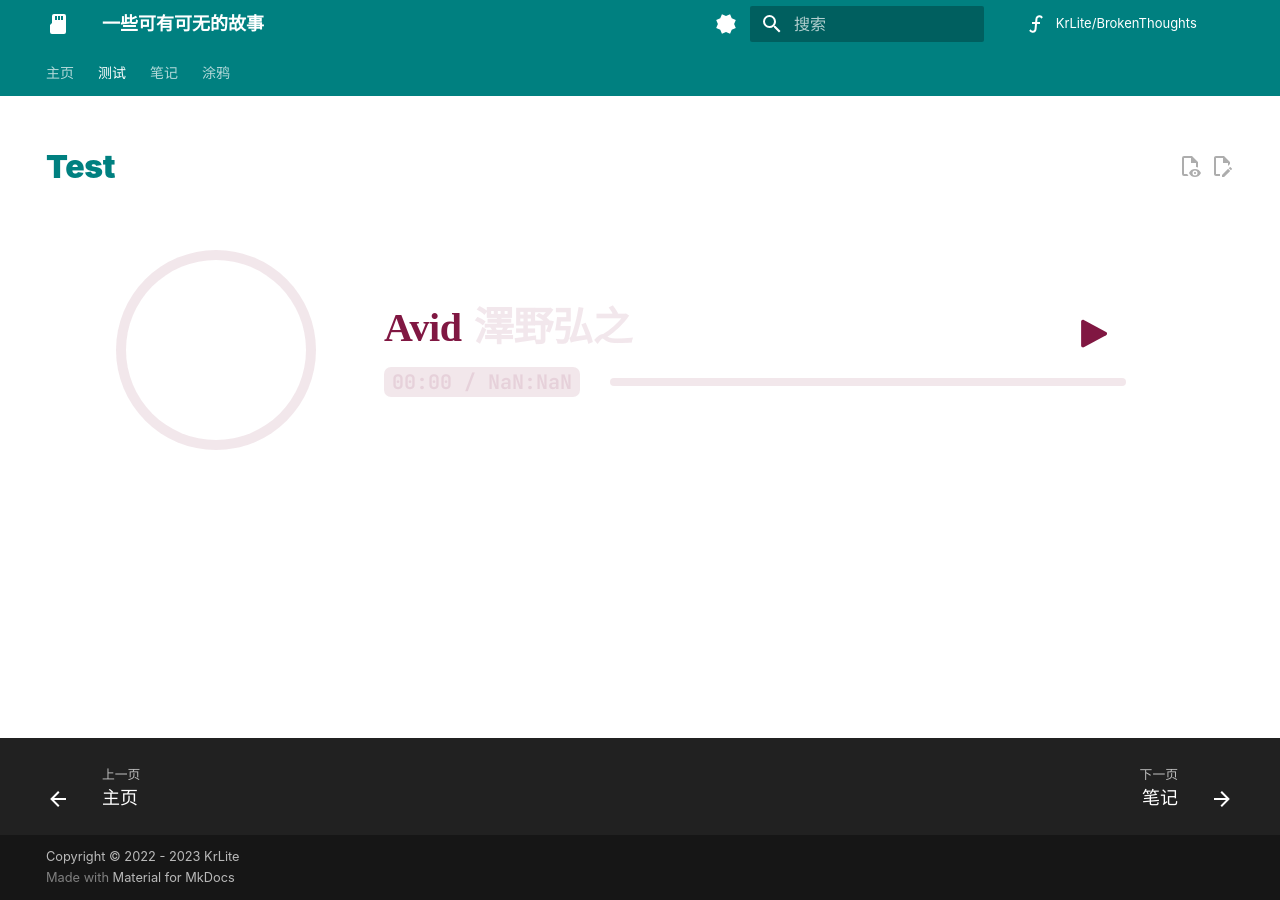
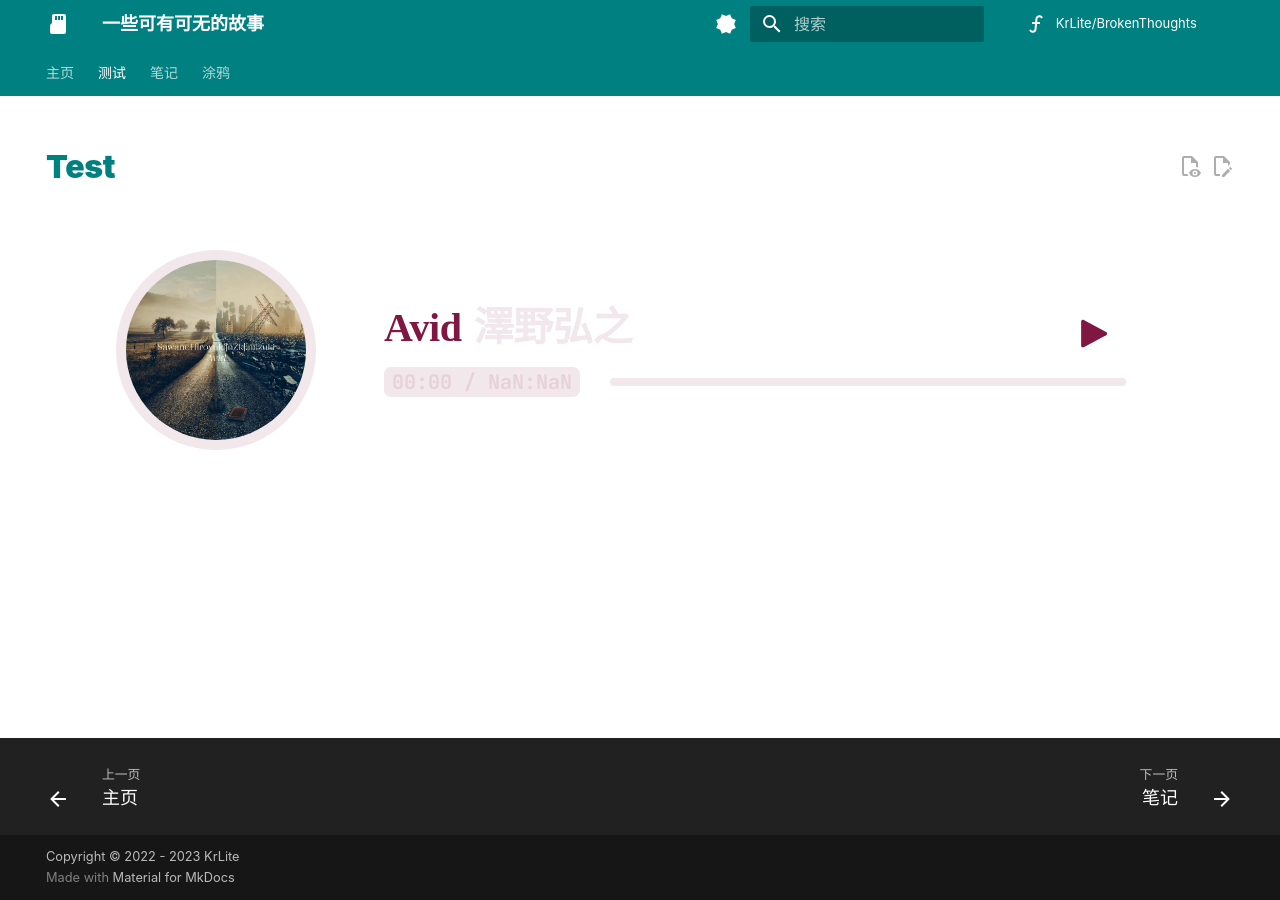
Before and after one commit to KrLite/BrokenThoughts, an MkDocs documentation site: the page built from docs/test.md, in a window 1280 px wide. Built offline with MkDocs 1.6.1 and Material for MkDocs 9.7.7, drawn with Linux system fonts in a browser that asks for light colours; some web fonts are replaced; comment, search, counter and statistics services are not loaded.

Commit message:
may use parent folder

```diff
--- a/docs/test.md
+++ b/docs/test.md
@@ -7,9 +7,9 @@ hide:
 # Test
 
 <section class="music-player" id="music-player#1">
-<audio src="/docs/assets/music/avid/6d9bfe7c4a2e7decbc9e171779b91c5f.mp3" id="audio"></audio>
+<audio src="../assets/music/avid/6d9bfe7c4a2e7decbc9e171779b91c5f.mp3" id="audio"></audio>
 <div class="music-player__container music-player__padding-around" style="--music-fg-color: rgba(128, 23, 66, 1);--music-shadow-color: rgba(128, 23, 66, .1);">
-  <div class="music-player__disk" style="--music-disk-image: url('/docs/assets/music/avid/cover.png');"></div>
+  <div class="music-player__disk" style="--music-disk-image: url('../assets/music/avid/cover.png');"></div>
   <div class="music-player__inner-container music-player__padding-sides">
     <div class="music-player__container">
       <h1>Avid</h1>
```
